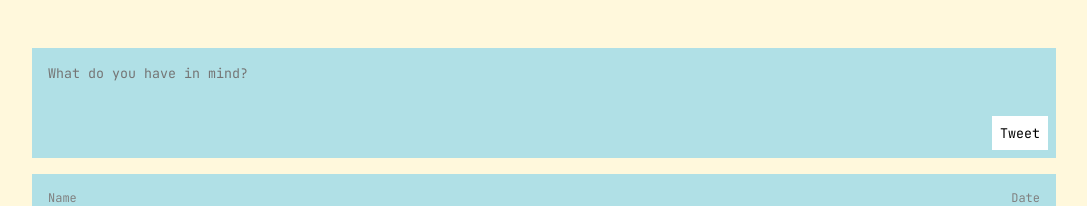
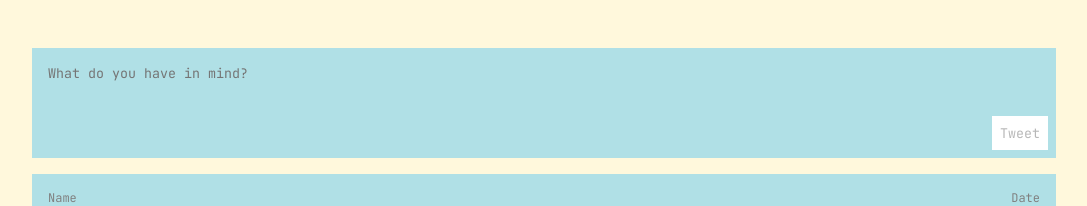
Before and after one commit to MarkDavidovich/tweeter-react-project, a React (Vite) app: page / in a window 1280 px wide. Shown: the top 206 px of the page, without its empty margins (96-1183 px from the left). Built offline with nearby package versions, Linux system fonts and the light colour scheme.

Commit message:
add function to create new tweets

```diff
--- a/package.json
+++ b/package.json
@@ -10,6 +10,7 @@
     "preview": "vite preview"
   },
   "dependencies": {
+    "moment": "^2.30.1",
     "react": "^19.2.0",
     "react-dom": "^19.2.0"
   },
--- a/src/components/TweetMaker/TweetMaker.jsx
+++ b/src/components/TweetMaker/TweetMaker.jsx
@@ -1,7 +1,7 @@
 import { useState } from "react";
 import style from "./TweetMaker.module.css";
 
-const TweetMaker = () => {
+const TweetMaker = ({ onAddTweet, user }) => {
   //recieves user name and function to add new tweets
   const [text, setText] = useState("");
 
@@ -22,9 +22,9 @@ const TweetMaker = () => {
         <button
           type="button"
           onClick={() => {
-            console.log(text);
+            onAddTweet(user, text);
           }}
-          disabled={text.length > MAX_TWEET_LENGTH}
+          disabled={text.length > MAX_TWEET_LENGTH || text.length === 0}
         >
           Tweet
         </button>
--- a/src/pages/Tweets/Tweets.jsx
+++ b/src/pages/Tweets/Tweets.jsx
@@ -1,12 +1,29 @@
+import { useState } from "react";
 import TweetList from "../../components/TweetList/TweetList";
 import TweetMaker from "../../components/TweetMaker/TweetMaker";
 import style from "./Tweets.module.css";
+import moment from "moment";
 
 const Tweets = () => {
+  const [tweets, setTweets] = useState([]);
+  const [userName, setUserName] = useState("User");
+
+  //add tweet function will live here
+  const addTweet = (userName, userText) => {
+    const newTweet = {
+      id: Date.now(),
+      user: userName,
+      datePosted: moment().format("MMMM Do, h:mm A"),
+      text: userText,
+    };
+
+    setTweets((prevTweets) => [...prevTweets, newTweet]);
+  };
+
   return (
     <div>
-      <TweetMaker />
-      <TweetList />
+      <TweetMaker onAddTweet={addTweet} user={userName} />
+      <TweetList tweets={tweets} />
     </div>
   );
 };
```
Also changed, not shown: 1 other file (tests, documents, lock files or other folders).
